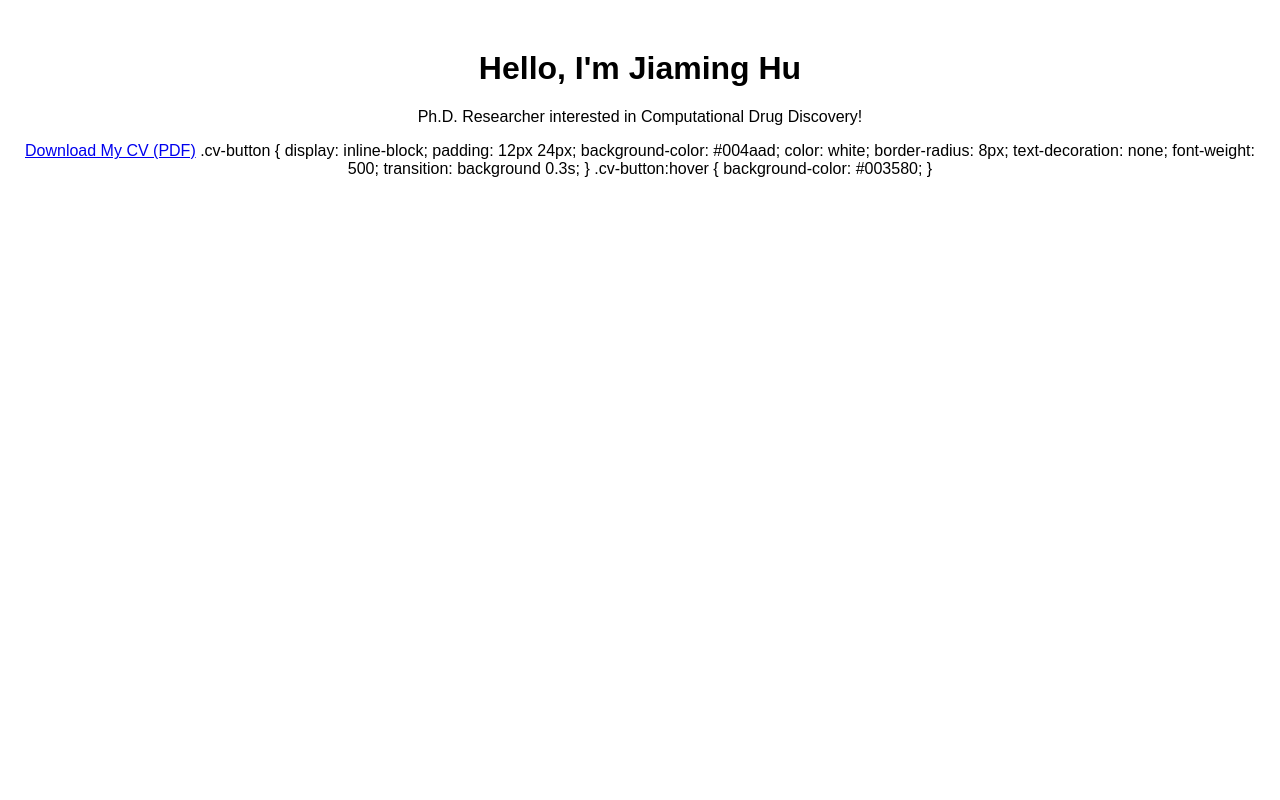
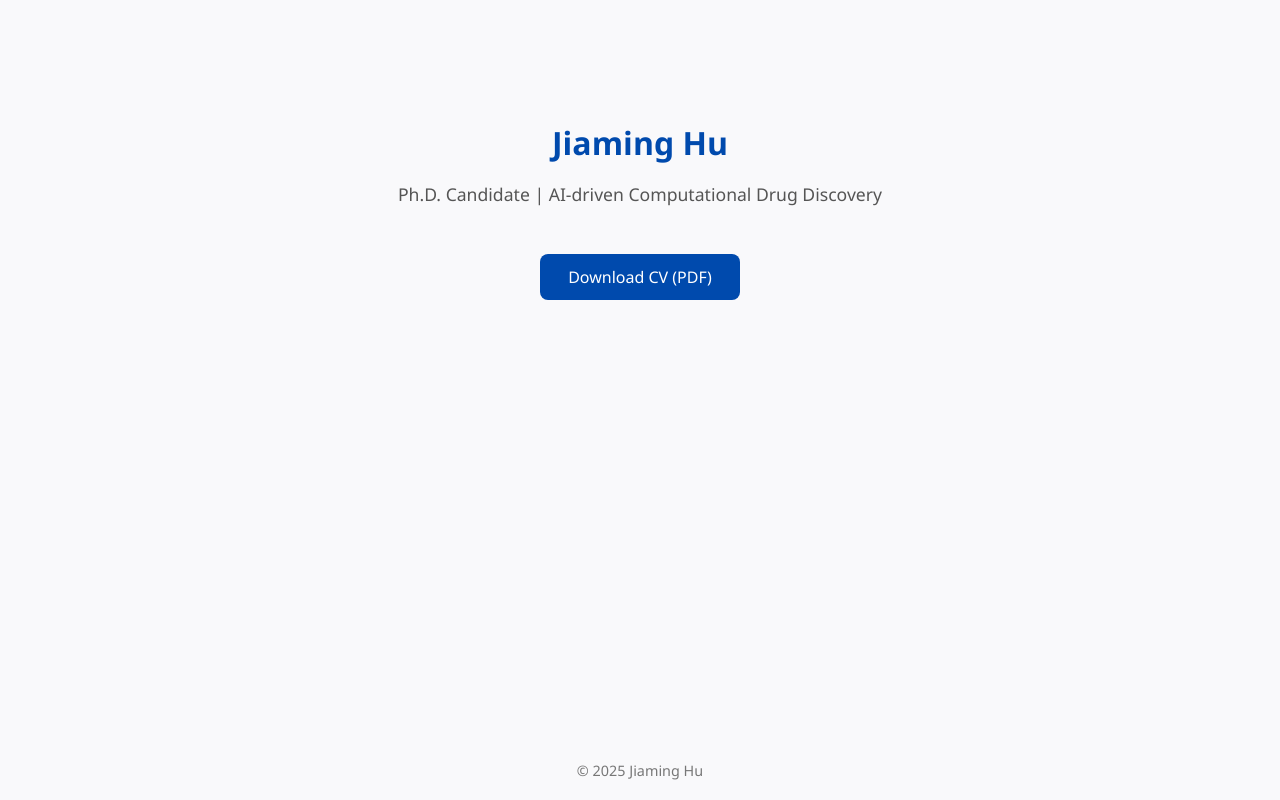
Before and after one commit to jxh10111/jxh10111.github.io, a plain HTML site: page index.html in a window 1280 px wide. Drawn offline with Linux system fonts and the light colour scheme.

Commit message:
Update index.html

```diff
--- a/index.html
+++ b/index.html
@@ -1,27 +1,69 @@
 <!DOCTYPE html>
-<html>
+<html lang="en">
 <head>
-  <title>Jiaming Hu</title>
-  <meta charset="utf-8">
-</head>
-<body style="font-family:Arial; text-align:center; margin-top:50px;">
-  <h1>Hello, I'm Jiaming Hu</h1>
-  <p>Ph.D. Researcher interested in Computational Drug Discovery! </p>
-<a href="CV_JHu.pdf" target="_blank">Download My CV (PDF)</a>
+  <meta charset="UTF-8">
+  <meta name="viewport" content="width=device-width, initial-scale=1.0">
+  <title>Jiaming Hu | Personal Website</title>
 
-</body>
-</html>
+  <style>
+    body {
+      font-family: "Segoe UI", Arial, sans-serif;
+      background-color: #f9f9fb;
+      color: #333;
+      margin: 0;
+      text-align: center;
+      padding-top: 100px;
+    }
+
+    h1 {
+      font-size: 2em;
+      color: #004aad;
+      margin-bottom: 0.2em;
+    }
+
+    p {
+      font-size: 1.1em;
+      color: #555;
+    }
 
     .cv-button {
       display: inline-block;
-  padding: 12px 24px;
+      margin-top: 30px;
+      padding: 12px 28px;
       background-color: #004aad;
       color: white;
       border-radius: 8px;
       text-decoration: none;
       font-weight: 500;
-  transition: background 0.3s;
+      transition: background 0.3s, transform 0.2s;
     }
+
     .cv-button:hover {
       background-color: #003580;
+      transform: translateY(-2px);
     }
+
+    footer {
+      position: fixed;
+      bottom: 20px;
+      width: 100%;
+      font-size: 0.9em;
+      color: #777;
+    }
+  </style>
+</head>
+
+<body>
+  <h1>Jiaming Hu</h1>
+  <p>Ph.D. Candidate | AI-driven Computational Drug Discovery</p>
+
+  <!-- ✅ The actual CV link -->
+  <a href="CV_JHu.pdf" target="_blank" class="cv-button">
+    Download CV (PDF)
+  </a>
+
+  <footer>
+    © 2025 Jiaming Hu
+  </footer>
+</body>
+</html>
```
Lines whose indentation alone changed are shown as unchanged.
